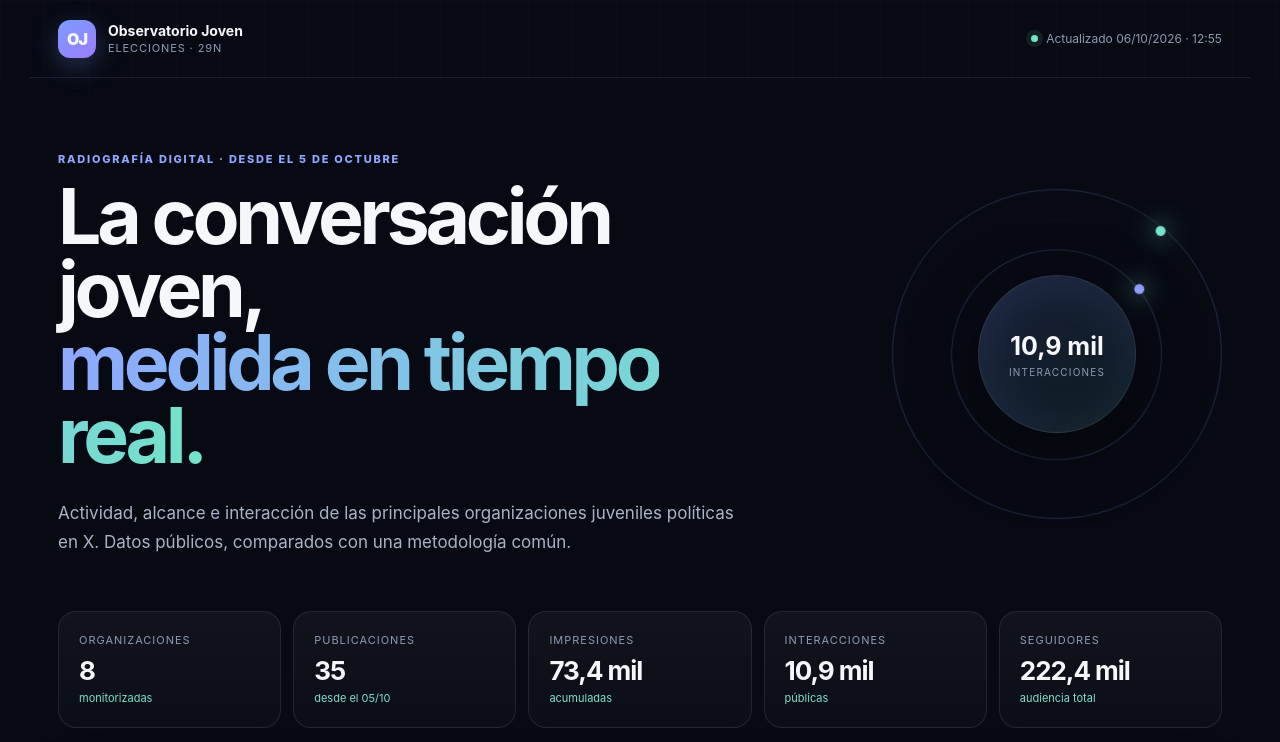
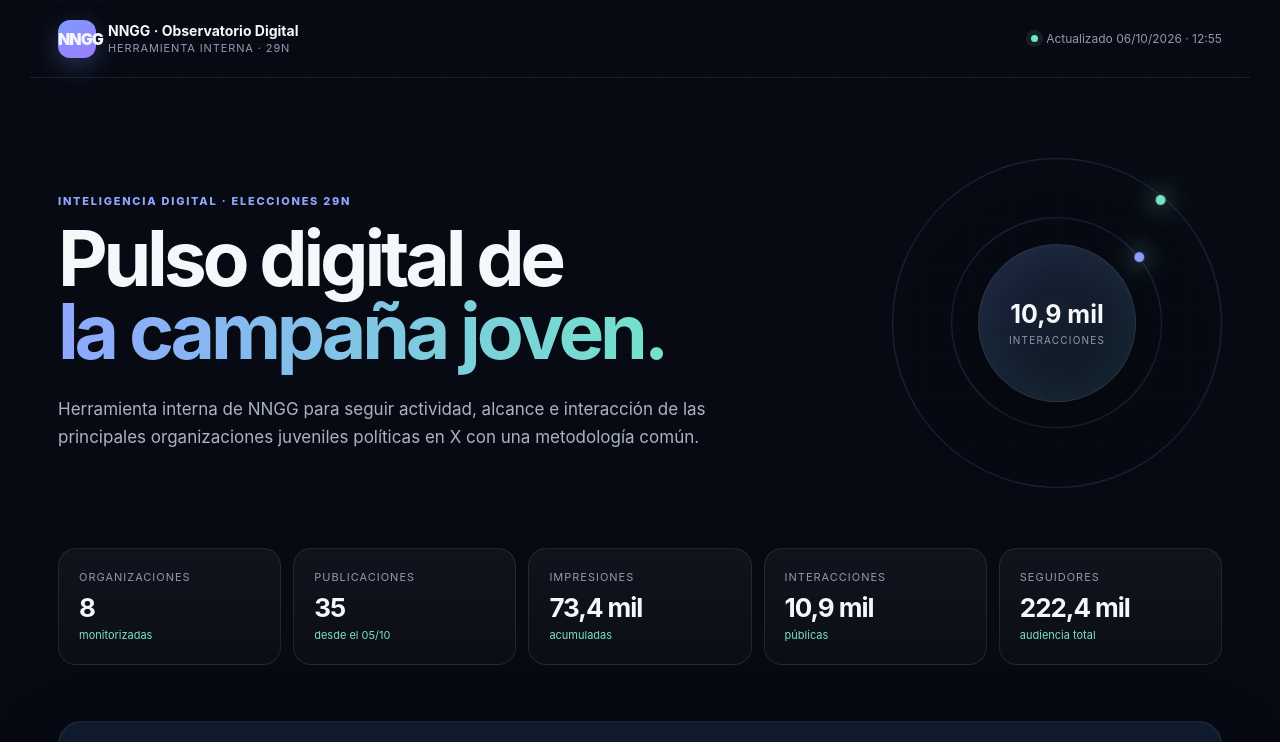
Before and after one commit to aromerob17-byte/OBSERVATORIO_NNGG_WEB, a website: page index.html in a window 1280 px wide. Shown: the top 742 px of the page. Drawn offline with Linux system fonts and the light colour scheme.

Commit message:
Adaptar identidad visual a herramienta interna de NNGG

```diff
--- a/index.html
+++ b/index.html
@@ -3,19 +3,19 @@
 <head>
   <meta charset="utf-8">
   <meta name="viewport" content="width=device-width,initial-scale=1">
-  <meta name="theme-color" content="#0b1020">
+  <meta name="theme-color" content="#06152f">
   <meta name="description" content="Observatorio de actividad y rendimiento en X de organizaciones juveniles políticas en España.">
-  <title>Observatorio Joven · X</title>
+  <title>NNGG · Observatorio Digital</title>
   <link rel="stylesheet" href="assets/styles.css">
 </head>
 <body>
   <div class="noise"></div>
   <header class="site-header">
     <a class="brand" href="#">
-      <span class="brand-mark">OJ</span>
+      <span class="brand-mark">NNGG</span>
       <span>
-        <strong>Observatorio Joven</strong>
-        <small>Elecciones · 29N</small>
+        <strong>NNGG · Observatorio Digital</strong>
+        <small>Herramienta interna · 29N</small>
       </span>
     </a>
     <div class="header-meta">
@@ -27,9 +27,9 @@
   <main>
     <section class="hero">
       <div class="hero-copy">
-        <p class="eyebrow">RADIOGRAFÍA DIGITAL · DESDE EL 5 DE OCTUBRE</p>
-        <h1>La conversación joven,<br><span>medida en tiempo real.</span></h1>
-        <p class="hero-text">Actividad, alcance e interacción de las principales organizaciones juveniles políticas en X. Datos públicos, comparados con una metodología común.</p>
+        <p class="eyebrow">INTELIGENCIA DIGITAL · ELECCIONES 29N</p>
+        <h1>Pulso digital de<br><span>la campaña joven.</span></h1>
+        <p class="hero-text">Herramienta interna de NNGG para seguir actividad, alcance e interacción de las principales organizaciones juveniles políticas en X con una metodología común.</p>
       </div>
       <div class="hero-orbit" aria-hidden="true">
         <div class="orbit-ring ring-a"></div>
@@ -135,7 +135,7 @@
   </main>
 
   <footer>
-    <span>Observatorio Joven · Datos públicos de X</span>
+    <span>NNGG · Observatorio Digital · Herramienta interna</span>
     <span>Periodo iniciado el 05/10/2026</span>
   </footer>
 
```
